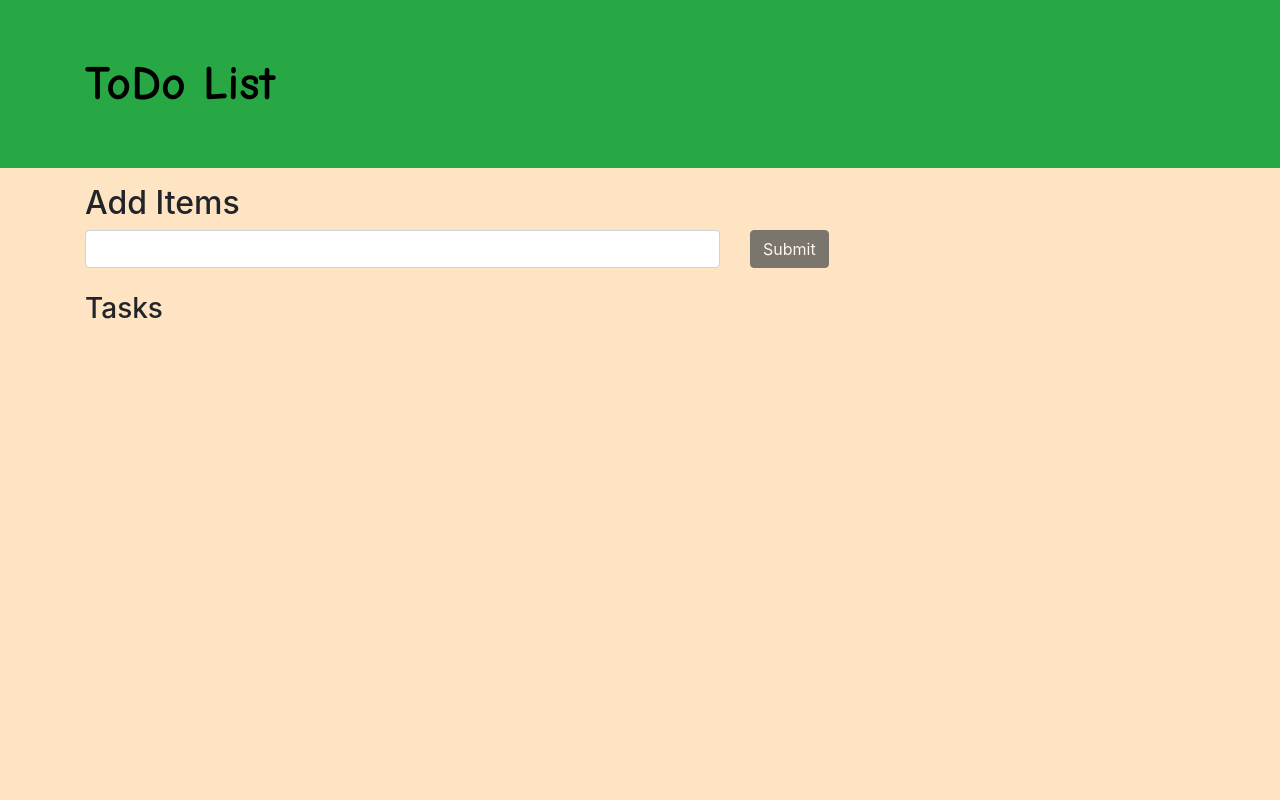
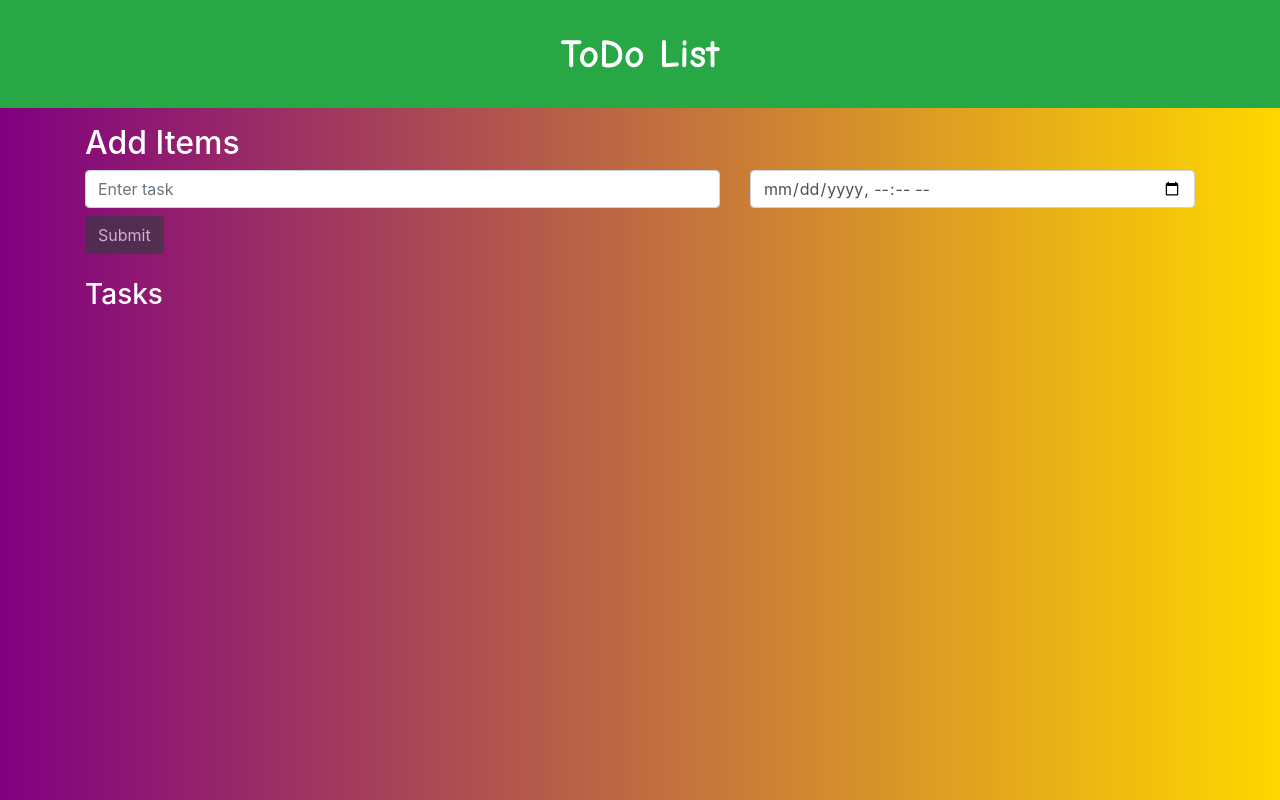
Before and after one commit to Emwale29/ToDO-List, a plain HTML site: page Index.html in a window 1280 px wide. Drawn offline with nearby package versions, Linux system fonts and the light colour scheme.

Commit message:
Update Index.html

```diff
--- a/Index.html
+++ b/Index.html
@@ -3,64 +3,68 @@
 
 <head>
     <meta charset="UTF-8">
-    <meta name="viewport" content=
-        "width=device-width, initial-scale=1.0">
-
-    <link rel="stylesheet" href=
-"https://stackpath.bootstrapcdn.com/bootstrap/4.3.1/css/bootstrap.min.css"
-        integrity=
-"sha384-ggOyR0iXCbMQv3Xipma34MD+dH/1fQ784/j6cY/iJTQUOhcWr7x9JvoRxT2MZw1T"
-        crossorigin="anonymous">
-
+    <meta name="viewport" content="width=device-width, initial-scale=1.0">
+    <link rel="stylesheet" href="https://stackpath.bootstrapcdn.com/bootstrap/4.3.1/css/bootstrap.min.css"
+        integrity="sha384-ggOyR0iXCbMQv3Xipma34MD+dH/1fQ784/j6cY/iJTQUOhcWr7x9JvoRxT2MZw1T" crossorigin="anonymous">
     <script src="app.js"></script>
-
     <title>To Do List</title>
+    <style>
+        body {
+            background: linear-gradient(to right, purple, gold);
+            color: white;
+        }
+        header {
+            background-color: #28a745;
+            padding: 1.5rem;
+            text-align: center;
+            font-family: 'Comic Sans MS', cursive;
+            font-size: 2.5rem;
+        }
+        .task-item {
+            display: flex;
+            justify-content: space-between;
+            align-items: center;
+        }
+        .task-item button {
+            margin-left: 10px;
+        }
+        .alert {
+            margin-top: 20px;
+        }
+        .list-group-item {
+            background-color: rgba(255, 255, 255, 0.8);
+            color: black; /* Change text color for readability */
+        }
+    </style>
 </head>
 
-<body style="background-color: bisque;">
-    <header class="bg-success text-white p-5">
-        <div class="container">
-            <div class="row">
-                <div class="col-lg-12 col-md-12 col-sm-12">
-                    <font face="Comic sans MS"
-                        size="11" color="black">
-                        <strong style="text-align: center;">ToDo List</strong>
-                    </font>
-
-                </div>
-            </div>
-        </div>
+<body>
+    <header>
+        <strong>ToDo List</strong>
     </header>
 
     <div class="container mt-3">
         <h2>Add Items</h2>
-
-        <label id="lblsuccess" class="text-success"
-                style="display: none;">
-        </label>
+        <label id="lblsuccess" class="text-success alert" style="display: none;"></label>
 
         <form id="addForm">
             <div class="row">
                 <div class="col-lg-7 col-md-7 col-sm-7">
-
-                    <input type="text" onkeyup=
-                        "toggleButton(this, 'submit')"
-                        class="form-control" id="item">
+                    <input type="text" onkeyup="toggleButton(this, 'submit')" class="form-control" id="item" placeholder="Enter task">
                 </div>
-
                 <div class="col-lg-5 col-md-5 col-sm-5">
-                <input type="submit" class="btn btn-dark"
-                        id="submit" value="Submit" disabled>
+                    <input type="datetime-local" class="form-control" id="alarm" />
+                </div>
+            </div>
+            <div class="row mt-2">
+                <div class="col-lg-7 col-md-7 col-sm-7">
+                    <input type="submit" class="btn btn-dark" id="submit" value="Submit" disabled>
                 </div>
             </div>
         </form>
 
         <h3 class="mt-4">Tasks</h3>
-
-        <form id="addForm">
-            <ul class="list-group" id="items"></ul>
-        </form>
+        <ul class="list-group" id="items"></ul>
     </div>
 </body>
-
 </html>
```
